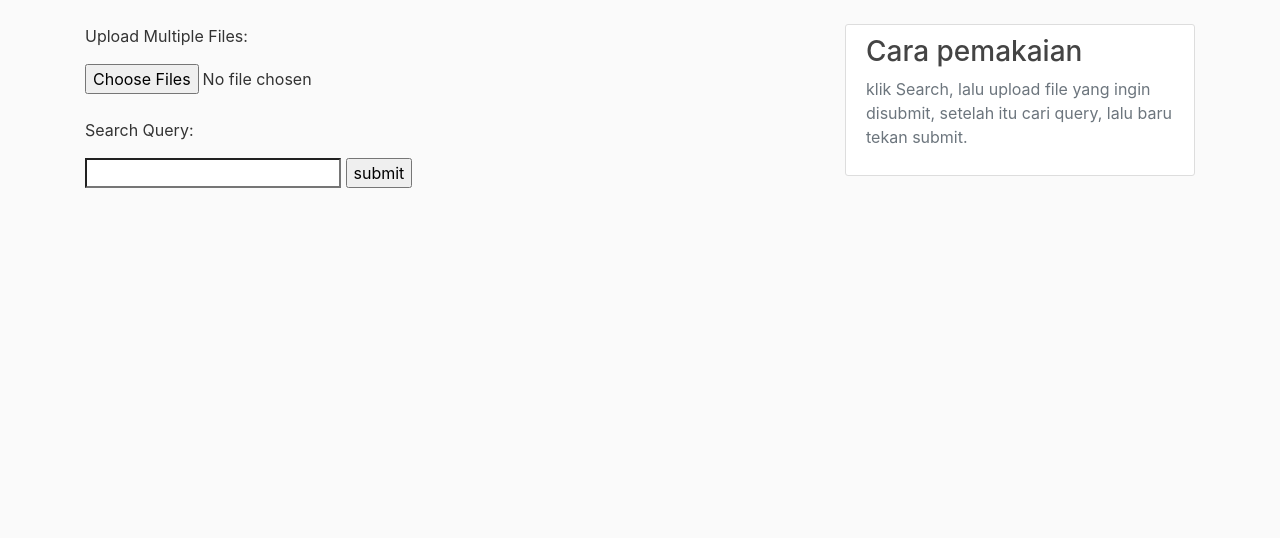
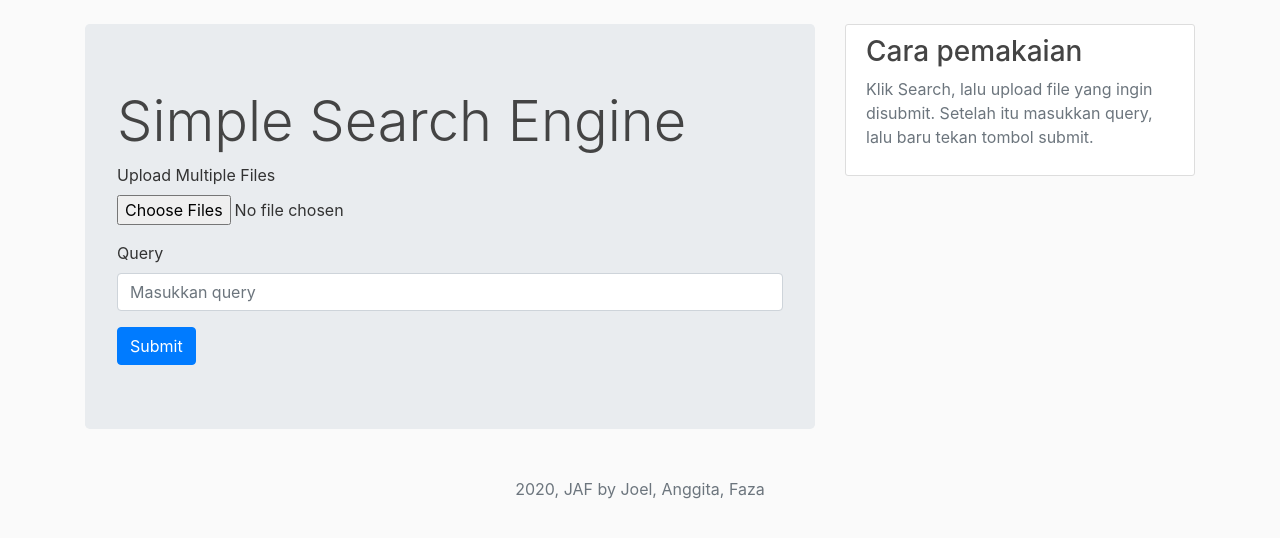
Before and after one commit to RizkyAnggita/simple-search-engine, a Flask app: page /search in a window 1280 px wide. Shown: the part 56-594 px from the top of the page. Run offline with Flask 2, Linux system fonts and the light colour scheme; some libraries are stand-ins or nearby versions.

Commit message:
add jumbotron, bgcolor, table color, etc

```diff
--- a/static/main.css
+++ b/static/main.css
@@ -78,3 +78,17 @@ body {
   .account-heading {
     font-size: 2.5rem;
   }
+
+#hasilPencarian{
+  background-color: #9426af;
+
+}
+#linktxt{
+  color: #ffffff;
+}
+
+th{
+  background-color: #9426af;
+  color: #ffffff;
+
+}
--- a/templates/index.html
+++ b/templates/index.html
@@ -1,11 +1,21 @@
 {% extends "layout.html" %}
 {% block content %}
+    <div class="jumbotron">
+        <h2 class="display-4">Simple Search Engine</h2>
+        <form action="#" method="POST" enctype="multipart/form-data">
 
-    <form action="#" method="POST" enctype="multipart/form-data">
-        <p>Upload Multiple Files: </p>
-        <input type="file" name="files[]" multiple="true", autocomplete="off", required>
-        <p><br/>Search Query: </p>
-        <input type="search" name="query">
-        <input type="submit" value="submit">
-    </form>
+            <div class="form-group">
+                <label for="MultipleFiles">Upload Multiple Files</label>
+                <input type="file" class="form-control-file" name="files[]" multiple="true" id="MultipleFiles" autocomplete="off", required>
+            </div>
+            <div class="form-group">
+                <label for="queryForm"> Query</label>
+                <input type="search" id="queryForm" class="form-control" name="query" placeholder="Masukkan query">
+
+            </div>
+            <button type="submit" class="btn btn-primary">Submit</button>
+
+        </form>
+    </div>
+
 {% endblock content %}
--- a/templates/layout.html
+++ b/templates/layout.html
@@ -16,7 +16,7 @@
         <title>Keqing Engine</title>
     {% endif %}
 </head>
-<body>
+<body class="d-flex flex-column h-100">
     <header class="site-header">
       <nav class="navbar navbar-expand-md navbar-dark bg-steel fixed-top">
         <div class="container">
@@ -39,12 +39,15 @@
         <div class="col-md-4">
           <div class="content-section">
             <h3>Cara pemakaian</h3>
-            <p class='text-muted'>klik Search, lalu upload file yang ingin disubmit, setelah itu cari query, lalu baru tekan submit.
+            <p class='text-muted'>Klik Search, lalu upload file yang ingin disubmit. Setelah itu masukkan query, lalu baru tekan tombol submit.
             </p>
           </div>
         </div>
       </div>
     </main>
+    <footer class="footer2 mt-auto py-3 text-center text-muted">
+      <span>2020, JAF by Joel, Anggita, Faza</span>
+    </footer>
 
 
     <!-- Optional JavaScript -->
```
Also changed, not shown: templates/search.html (+26 -15 lines), templates/view.html (+7 -2 lines).
